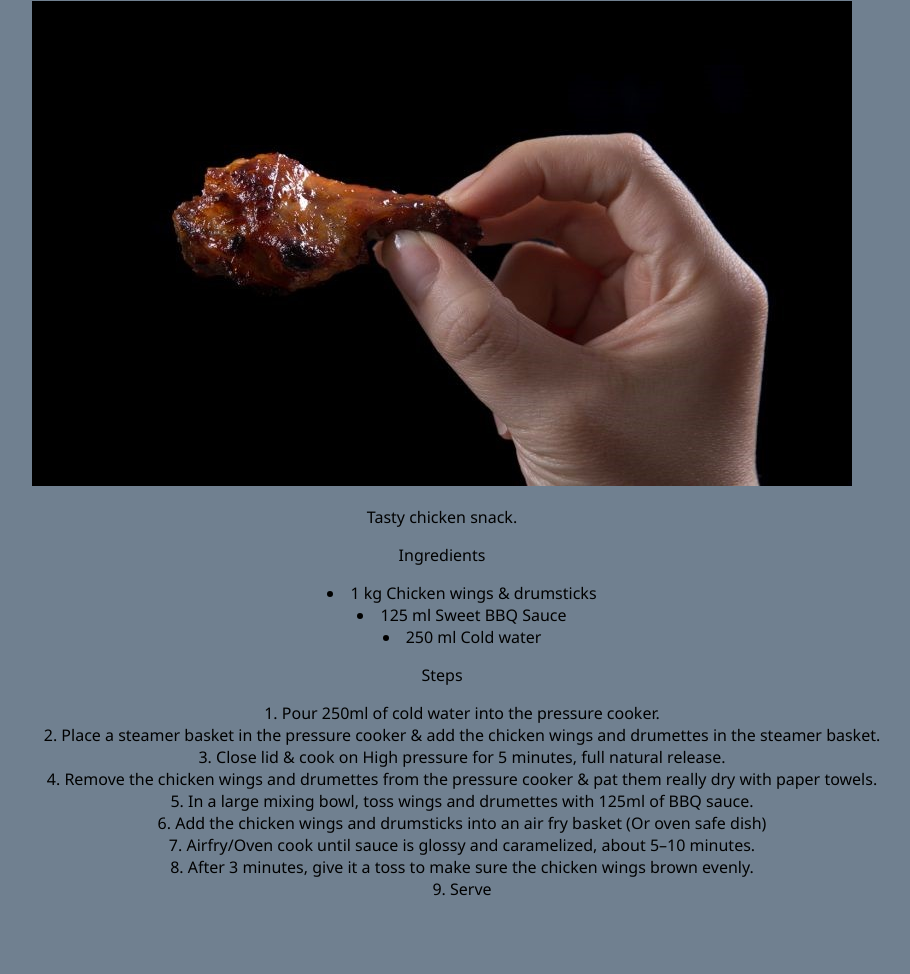
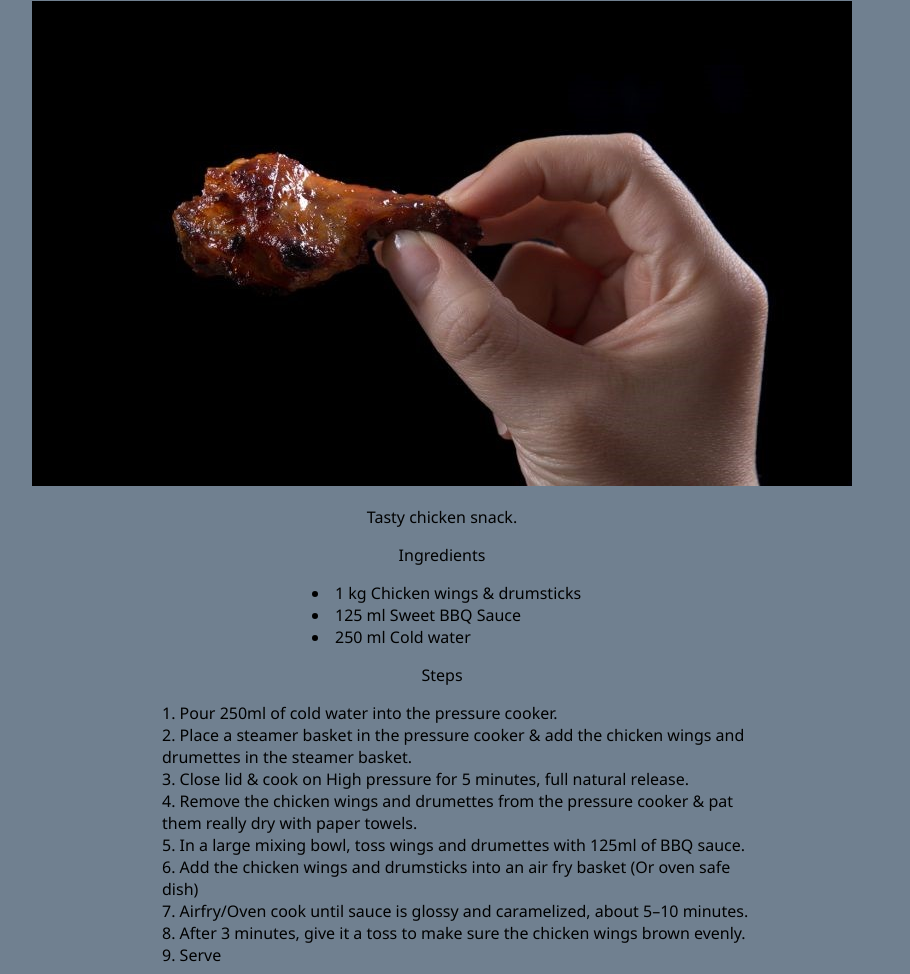
Before and after one commit to Miriael/odin-recipes, a plain HTML site: page recipes/bbqwings.html in a window 1280 px wide. Shown: the part 79-1053 px from the top of the page, without its empty margins (198-1108 px from the left). Before the commit the page ends 995 px from the top, so only its background shows below. Drawn offline with Linux system fonts and the light colour scheme.

Commit message:
Fix centering

```diff
--- a/recipes/bbqwings.html
+++ b/recipes/bbqwings.html
@@ -8,7 +8,9 @@
 
   <body>
     <h1>BBQ Chicken Wings Recipe</h1>
-    <img src="../img/bbqchicken.jpg">
+    <div class="image">
+      <img src="../img/bbqchicken.jpg">
+    </div>
     <p>Tasty chicken snack.</p>
     <p>Ingredients</p>
     <ul>
--- a/style.css
+++ b/style.css
@@ -8,11 +8,24 @@ li {
 }
 
 body {
-  text-align:center;
   background-color:slategrey;
 }
 
-ul,
-ol {
+p,
+h1,
+.image {
+  text-align: center;
+}
+
+ul {
+  width: 300px;
+  margin: 0 auto;
   list-style-position: inside;
 }
+
+
+ol {
+  width: 600px;
+  margin: 0 auto;
+  list-style-position: inside;
+}
```
Also changed, not shown: recipes/cheesebuns.html (+3 -1 lines), recipes/cheesygarlicbread.html (+3 -1 lines).
